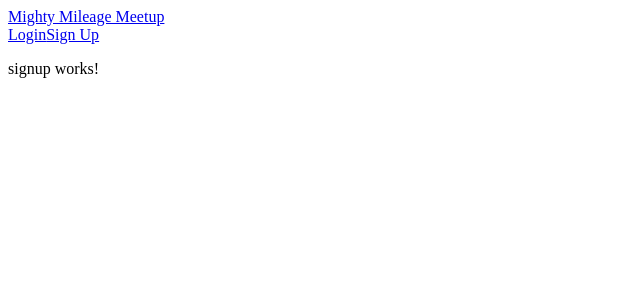
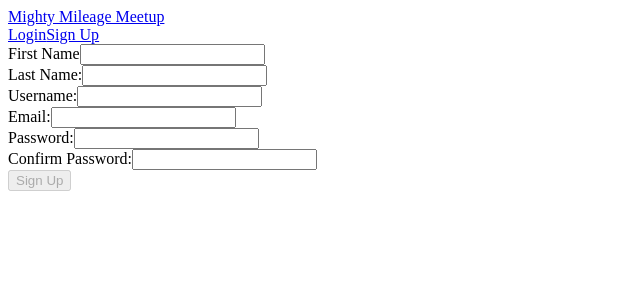
Before and after one commit to sjtroxel/Q3-2025-Codefi-SoloProject, an Angular app in the folder FE-Mighty_Mileage_Meetup/: page /signup in a window 1280 px wide. Shown: the top 300 px of the page, without its empty margins (0-640 px from the left). Built offline with nearby package versions, Linux system fonts and the light colour scheme.

Commit message:
first draft of signup logic and template

```diff
--- a/FE-Mighty_Mileage_Meetup/src/app/pages/signup/signup.html
+++ b/FE-Mighty_Mileage_Meetup/src/app/pages/signup/signup.html
@@ -1 +1,33 @@
-<p>signup works!</p>
+<div class="container">
+	<form [formGroup]="signupForm" (ngSubmit)="signup()">
+		<div class="form-group">
+			<label for="first_name">First Name</label>
+			<input type="text" formControlName="first_name" />
+		</div>
+		<div class="form-group">
+			<label for="last_name">Last Name:</label>
+			<input type="text" formControlName="last_name" />
+		</div>
+		<div class="form-group">
+			<label for="username">Username:</label>
+			<input type="text" formControlName="username" />
+		</div>
+		<div class="form-group">
+			<label for="email">Email:</label>
+			<input type="text" formControlName="email" />
+		</div>
+		<div class="form-group">
+			<label for="password">Password:</label>
+			<input type="password" formControlName="password" />
+		</div>
+		<div class="form-group">
+			<label for="password_confirmation">Confirm Password:</label>
+			<input type="password" formControlName="password_confirmation" />
+		</div>
+
+		@for (error of errors; track $index) {
+      		<p class="error">{{error}}</p>
+    }
+		<button type="submit" [disabled]="!signupForm.valid">Sign Up</button>
+	</form>
+</div>
--- a/FE-Mighty_Mileage_Meetup/src/app/pages/signup/signup.ts
+++ b/FE-Mighty_Mileage_Meetup/src/app/pages/signup/signup.ts
@@ -1,12 +1,58 @@
 import { Component } from '@angular/core';
+import { FormBuilder, FormGroup, ReactiveFormsModule, Validators } from '@angular/forms';
+import { Router } from '@angular/router';
+import { AuthenticationService } from '../../services/authentication';
 
 @Component({
   selector: 'app-signup',
-  imports: [],
+  imports: [ReactiveFormsModule],
   standalone: true,
   templateUrl: './signup.html',
   styleUrl: './signup.scss'
 })
 export class SignupComponent {
+ signupForm: FormGroup;
+  errors: string[] = [];
 
+  constructor(
+    private fb: FormBuilder,
+    private authService: AuthenticationService,
+    private router: Router
+  ) {
+    this.signupForm = this.fb.group({
+      first_name: ['', Validators.required],
+      last_name: ['', Validators.required],
+      username: ['', Validators.required],
+      email: ['', [Validators.required, Validators.email]],
+      password: ['', Validators.required],
+      password_confirmation: ['', Validators.required],
+    });
+  }
+
+  signup() {
+    if (this.signupForm.invalid) return;
+
+    const formData = this.signupForm.value;
+
+    this.authService.signup(formData).subscribe({
+      next: (res: any) => {
+        // Optionally log the user in automatically
+        if (res.token) {
+          this.authService.setToken(res.token);
+          this.router.navigate(['/']);
+        } else {
+          this.router.navigate(['/login']);
+        }
+        this.errors = [];
+      },
+      error: (err: any) => {
+        // Capture Rails validation errors if returned as { errors: [...] }
+        if (err.error && err.error.errors) {
+          this.errors = err.error.errors;
+        } else {
+          this.errors = ['An unexpected error occurred. Please try again.'];
+        }
+      },
+    });
+  }
 }
```
